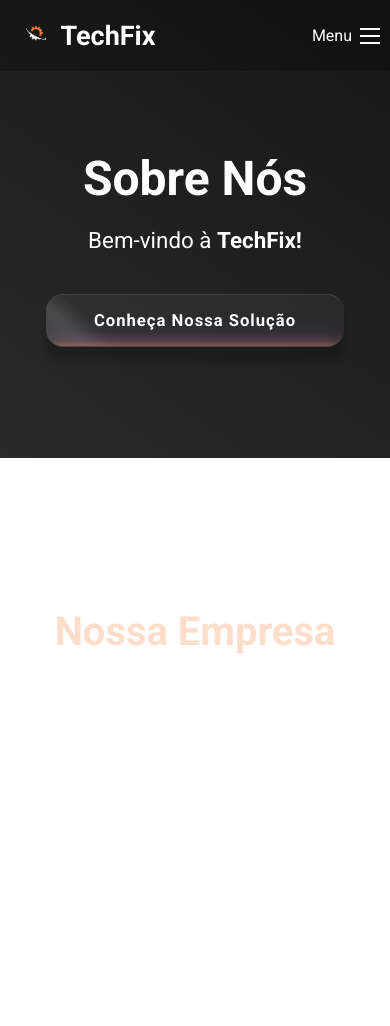
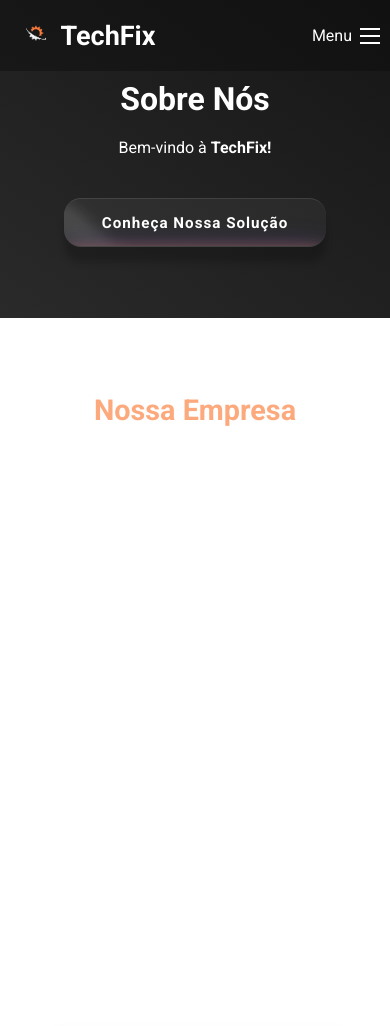
Before and after one commit to RafaelNunesCard/IBM-Projeto-1DS-AMS-2025, a PHP site: page /HTML/Sobre.html in a window 390 px wide. Shown: the top 1026 px of the page. Run offline with PHP 8.4, Linux system fonts and the light colour scheme; some libraries are stand-ins or nearby versions.

Commit message:
Responsivo(?)

```diff
--- a/CSS/Sobre.css
+++ b/CSS/Sobre.css
@@ -293,20 +293,98 @@
   color: var(--secundaria);
 }
 
-@media (max-width: 600px) {
+/* ========================= */
+/* ======= MOBILE ========= */
+/* ========================= */
+@media (max-width: 768px) {
+  /* Banner menor e ajustado */
+  .banner {
+    height: 50vh;
+    background-size: cover;
+    margin-bottom: 10px;
+  }
+
+  /* Hero mais compacto */
+  .hero {
+    padding: 80px 20px 60px;
+  }
+
+  .hero h1 {
+    font-size: 2rem;
+  }
+
+  .hero p {
+    font-size: 1rem;
+    padding: 0 10px;
+  }
+
+  /* Botões */
+  .bnt {
+    width: 100%;
+    max-width: 300px;
+    font-size: 0.95rem;
+    padding: 0.9rem 1rem;
+  }
+
+  /* Seções */
+  section {
+    padding: 50px 15px;
+  }
+
+  section h2 {
+    font-size: 1.8rem;
+    margin-bottom: 30px;
+  }
+
+  /* Conteúdo em coluna */
   .about-content,
   .problem-content,
   .cause-content,
   .solution-content,
   .work-content {
     flex-direction: column;
+    gap: 20px;
+    text-align: center;
   }
 
+  .about-text,
+  .problem-text,
+  .cause-text,
+  .solution-text,
+  .work-text {
+    min-width: auto;
+  }
+
+  /* Grids */
   .team-grid {
     grid-template-columns: 1fr;
+    gap: 20px;
   }
 
   .team-grid2 {
     grid-template-columns: 1fr;
+    gap: 20px;
+  }
+
+  .team-member {
+    width: 90%;
+    height: auto;
+  }
+
+  .team-member img {
+    height: 180px;
+  }
+
+  .team-info {
+    padding: 15px;
+  }
+
+  /* Social icons menores */
+  .social-links {
+    gap: 10px;
+  }
+
+  .social-links a {
+    font-size: 1rem;
   }
 }
```
